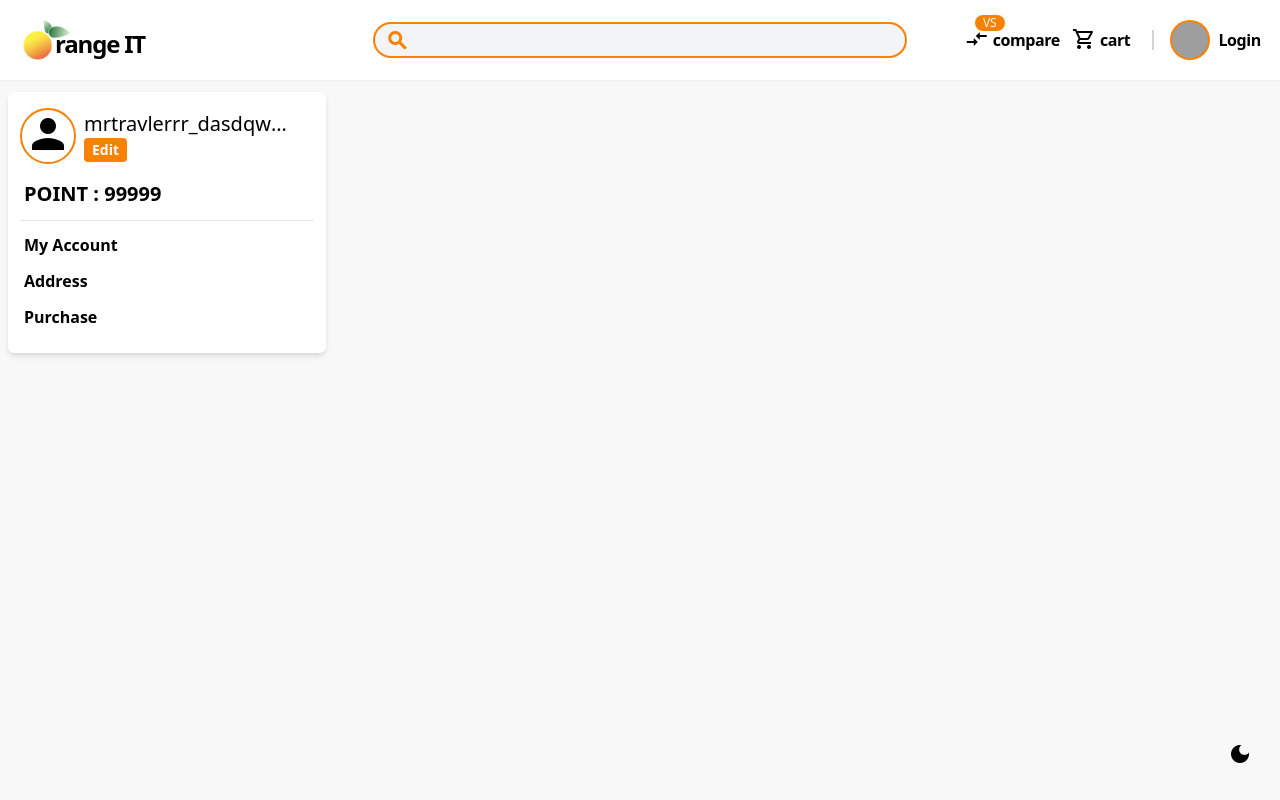
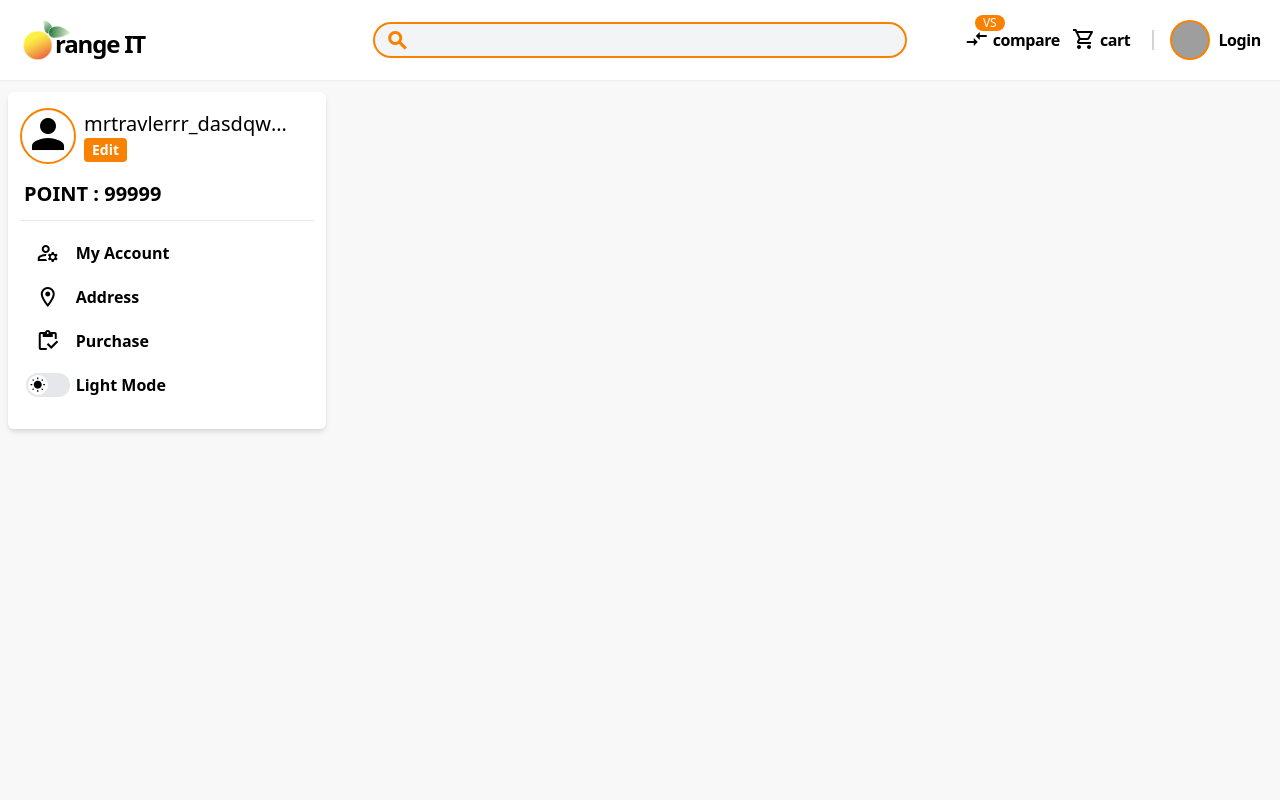
Before and after one commit to INT222-014-027-118/Orange-IT, a Vue app in the folder Frontend/: page /user in a window 1280 px wide. Built offline with nearby package versions, Linux system fonts and the light colour scheme; grey boxes are pictures that could not be loaded; what @splidejs/vue-splide, vue-sweetalert2 would draw is missing.

Commit message:
[Update] address, navbar, profile

```diff
--- a/Frontend/src/App.vue
+++ b/Frontend/src/App.vue
@@ -1,6 +1,6 @@
 <template>
     <div class="">
-        <nav-bar :change="changeMode" @switch-mode="switchMode"></nav-bar>
+        <nav-bar></nav-bar>
         <router-view class="mt-12 sm:mt-20 md:mt-20 lg:mt-20 mb-20" />
         <!-- <Footer class="h-20 bg-gray-300 text-center w-full" v-if="this.$route.name !== 'Login' && this.$route.name !== 'Register'">footer</Footer> -->
     </div>
@@ -20,23 +20,12 @@ export default {
         };
     },
     methods: {
-        switchMode() {
-            this.changeMode = !this.changeMode;
-            if (this.changeMode == false) {
-                localStorage.theme = "light";
-                document.getElementById("light");
-            } else {
-                localStorage.theme = "dark";
-                document.getElementById("dark");
-            }
-            this.mode();
-        },
         mode() {
             if (localStorage.theme === "dark" || (!("theme" in localStorage) && window.matchMedia("(prefers-color-scheme: dark)").matches)) {
-                this.changeMode = true;
+                this.$store.commit("setChangeMode", false);
                 document.documentElement.classList.add("dark");
             } else {
-                this.changeMode = false;
+                this.$store.commit("setChangeMode", true);
                 document.documentElement.classList.remove("dark");
             }
         },
--- a/Frontend/src/components/NavBar.vue
+++ b/Frontend/src/components/NavBar.vue
@@ -31,8 +31,7 @@
                             </div>
                         </div>
                         <span class="tracking-tight font-semibold">cart</span>
-                        <div class="absolute top-10 left-0 z-20 pt-10 transform -translate-y-10 w-16"
-                        @mouseenter="showCart = true" @mouseleave="showCart = false">
+                        <div class="absolute top-10 left-0 z-20 pt-10 transform -translate-y-10 w-16" @mouseenter="showCart = true" @mouseleave="showCart = false">
                             <div
                                 v-show="showCart"
                                 class="w-48 py-2 absolute right-0 bg-gray-100 rounded-md shadow-xl text-gray-800 dark:bg-gray-800 opacity-100 hover:text-black"
@@ -61,14 +60,6 @@
                 </div>
             </div>
         </div>
-        <div class="fixed bottom-5 right-5 p-2 z-50 cursor-pointer">
-            <div :class="{ hidden: !change }" @click="switchMode" class="">
-                <i class="mt-1 material-icons">light_mode</i>
-            </div>
-            <div :class="{ hidden: change }" @click="switchMode" class="">
-                <i class="mt-1 material-icons">dark_mode</i>
-            </div>
-        </div>
 
         <!-- <router-link
             to="/form"
@@ -81,11 +72,12 @@
             <span class="z-30 px-2 py-1 text-4xl bg-green-200 rounded-full shadow-md material-icons md:px-3 md:py-2 ring ring-green-400 dark:bg-green-700"> add </span>
             <span class="hidden py-4 pl-12 pr-4 -ml-10 bg-green-300 rounded-full shadow-md dark:bg-green-700 md:inline-flex" v-show="showAdd">Add Product</span>
         </router-link> -->
-        <div class="fixed bottom-0 bg-white w-full sm:hidden text-xs tracking-tighter px-4 py-0.5 z-50 select-none">
+        <div class="fixed bottom-0 bg-white w-full h-16 sm:hidden text-xs tracking-tighter px-4 py-0.5 z-50 select-none">
             <div class="flex flex-row justify-around font-semibold capitalize">
                 <div class="flex flex-col items-center w-16 p-1" @click="$router.push('/')">
                     <!-- <div class="material-icons">local_mall</div> -->
-                    <img src="../assets/orange.svg" alt="orange_icon" class="max-h-6" />
+                    <img v-show="this.$route.name === 'Home'" src="../assets/orange.svg" alt="orange_icon" class="max-h-6" />
+                    <div v-show="this.$route.name !== 'Home'" :class="[this.$route.name === 'Home' ? 'material-icons text-primary' : 'material-icons-outlined']">home</div>
                     <span class="">home</span>
                 </div>
                 <div class="flex flex-col items-center w-16 p-1">
@@ -97,13 +89,27 @@
                     <span class="">categories</span>
                 </div>
                 <div class="flex flex-col items-center w-16 p-1" @click="$router.push('/cart')">
-                    <div class="material-icons">shopping_cart</div>
+                    <div :class="[this.$route.name === 'Cart' ? 'material-icons text-primary' : 'material-icons-outlined']">shopping_cart</div>
                     <span class="">cart</span>
                 </div>
-                <div class="flex flex-col items-center w-16 p-1">
-                    <div class="material-icons">person</div>
-                    <span class="">account</span>
-                </div>
+                <router-link
+                    :to="{
+                        name: 'purchase',
+                        params: { purchaseDetail: 'purchase' },
+                    }"
+                    @click="this.$store.commit('setShowAccountPage', true)"
+                >
+                    <div class="flex flex-col items-center w-16 p-1">
+                        <div
+                            :class="[
+                                this.$route.name === 'purchase' || this.$route.name === 'manageProfile' || this.$route.name === 'Address' ? 'material-icons text-primary' : 'material-icons-outlined',
+                            ]"
+                        >
+                            person
+                        </div>
+                        <span class="">account</span>
+                    </div>
+                </router-link>
             </div>
         </div>
     </div>
--- a/Frontend/src/store/index.js
+++ b/Frontend/src/store/index.js
@@ -9,12 +9,20 @@ export default new Vuex.Store({
   },
   state: {
     itemTest: [],
-    cart: []
+    cart: [],
+    showAccountPage: true,
+    changeMode: false,
   },
   mutations: {
     addCartItem(state, item) {
       state.cart.push(item);
     },
+    setShowAccountPage(state, value = !state.showAccountPage) {
+      state.showAccountPage = value
+    },
+    setChangeMode(state, value = !state.changeMode) {
+      state.changeMode = value
+    }
   },
   actions: {
     addCartItem(context, item) {
@@ -25,8 +33,8 @@ export default new Vuex.Store({
     itemTest: state => state.itemTest,
     cart: state => state.cart,
     totalInCart: state => state.cart.length,
-    // totalInCart(state) {
-    //   return state.cart.length
-    // },
+    showAccountPage: state => state.showAccountPage,
+    changeMode: state => state.changeMode,
+
   }
 });
--- a/Frontend/src/views/Home.vue
+++ b/Frontend/src/views/Home.vue
@@ -3,7 +3,7 @@
         <Carousel class="container mx-auto lg:max-w-7xl" :images="promotionImages" />
 
         <div class="container lg:max-w-7xl grid grid-cols-4 gap-2 md:gap-3 mx-auto my-3 md:my-7 p-2 sm:px-5 md:px-3">
-            <router-link :to="{ name: 'resultProducts', params: { categoryName: category.itemName} }" v-for="category in categorys" :key="category">
+            <router-link :to="{ name: 'resultProducts', params: { categoryName: category.itemName } }" v-for="category in categorys" :key="category">
                 <div class="grid-cols-5 transition bg-white rounded-md shadow-md cursor-pointer md:grid md:h-28 ring ring-transparent hover:ring-primary">
                     <div class="flex flex-col items-center justify-center col-span-3 p-3 text-center bg-white rounded-md sm:p-5 md:p-7 dark:bg-blue-900 md:bg-gradient-to-r from-secondary to-white">
                         <i class="p-2 mb-2 text-white rounded-full material-icons md:p-3 md:hidden bg-primary md:pointer-events-nonemb-3">{{ category.icon }}</i>
@@ -26,15 +26,6 @@
                 <BaseProduct :product="product" />
             </router-link>
         </div>
-
-        <router-link
-            :to="{
-                name: 'purchase',
-                params: { purchaseDetail: 'purchase' },
-            }"
-            class="block px-2 py-0.5 text-sm font-semibold text-center text-white bg-primary rounded md:inline-block"
-            >Go to purchase</router-link
-        >
     </div>
 </template>
 
@@ -70,7 +61,6 @@ export default {
     },
     mounted() {
         this.scrollToTop();
-
     },
     created() {
         this.$store.dispatch("loadProducts");
--- a/Frontend/src/views/Profile.vue
+++ b/Frontend/src/views/Profile.vue
@@ -1,7 +1,7 @@
 <template>
     <div class="flex p-1 py-3 mx-auto max-w-7xl ">
-        <div class="fixed md:hidden" @click="showFull = !showFull" v-show="!showFull">back</div>
-        <div :class="[showFull ? 'w-full md:w-3/12' : 'hidden md:block']" class="mx-1 w-full  md:w-3/12 top-20 px-3 py-3 bg-white rounded-md shadow-md h-full">
+        <div class="fixed md:hidden" @click="changetShowAccountPage" v-show="!this.$store.getters.showAccountPage">back</div>
+        <div :class="[this.$store.getters.showAccountPage ? 'w-full md:w-3/12' : 'hidden md:block']" class="mx-1 w-full  md:w-3/12 top-20 px-3 py-3 bg-white rounded-md shadow-md h-full">
             <div class="">
                 <div class="flex items-center ">
                     <div class="self-start py-1">
@@ -23,7 +23,7 @@
                                     name: 'manageProfile',
                                     params: { manage: 'account' },
                                 }"
-                                @click="showFull = !showFull"
+                                @click="changetShowAccountPage"
                                 class="block px-2 py-0.5 text-sm font-semibold text-center text-white bg-primary rounded md:inline-block"
                                 >Edit</router-link
                             >
@@ -36,49 +36,60 @@
             </div>
 
             <div class="">
-                <div class="py-3 px-1 space-y-3">
+                <div class="py-5 px-1 space-y-5">
                     <router-link
                         :to="{
                             name: 'manageProfile',
                             params: { manage: 'account' },
                         }"
-                        @click="showFull = !showFull"
-                        class="hover:text-primary block font-semibold capitalize"
+                        @click="changetShowAccountPage"
+                        class="hover:text-primary flex font-semibold capitalize"
                         :class="[this.$route.name === 'manageProfile' ? 'md:text-primary hover:text-primaryfocus' : '']"
-                    >
-                        my account
+                        ><span class="material-icons-outlined text-center w-2/12">manage_accounts</span>
+                        <span class="ml-1">my account</span>
                     </router-link>
-                    <div class="">
                     <router-link
                         :to="{
                             name: 'Address',
                             params: { address: 'address' },
                         }"
-                            @click="showFull = !showFull"
-                            class="hover:text-primary block font-semibold capitalize"
+                        @click="changetShowAccountPage"
+                        class="hover:text-primary flex font-semibold capitalize items-center"
                         :class="[this.$route.name === 'Address' ? 'md:text-primary hover:text-primaryfocus' : '']"
                     >
-                            address
+                        <span class="material-icons-outlined text-center w-2/12">location_on</span>
+                        <span class="ml-1">address</span>
                     </router-link>
-                    </div>
-                    <div class="">
                     <router-link
                         :to="{
                             name: 'purchase',
                             params: { purchaseDetail: 'purchase' },
                         }"
-                            @click="showFull = !showFull"
-                            class="hover:text-primary block font-semibold capitalize"
+                        @click="changetShowAccountPage"
+                        class="hover:text-primary flex font-semibold capitalize"
                         :class="[this.$route.name === 'purchase' ? 'md:text-primary' : '']"
+                        ><span class="material-icons-outlined text-center w-2/12">inventory</span>
+                        <span class="ml-1">purchase</span>
+                    </router-link>
+
+                    <div class="flex items-center cursor-pointer select-none " @click="changeSetChangeMode()">
+                        <div class="flex justify-center w-2/12 md:w-auto lg:w-2/12">
+                            <div class="rounded-full w-11 h-6 p-0.5" :class="[this.$store.getters.changeMode == true ? 'bg-gray-200' : 'bg-gray-900']">
+                                <div
+                                    class="rounded-full w-5 h-5 transform duration-300 ease-in-out flex items-center justify-center"
+                                    :class="[this.$store.getters.changeMode == true ? '-translate-x-0 bg-white text-black' : 'translate-x-5 bg-gray-700 text-white']"
                                 >
-                            purchase
-                        </router-link>
+                                    <span class="material-icons-round text-base">{{ this.$store.getters.changeMode == true ? "wb_sunny" : "dark_mode" }}</span>
+                                </div>
+                            </div>
+                        </div>
+                        <span class="font-semibold capitalize ml-1">{{ this.$store.getters.changeMode == true ? "light mode" : "dark mode" }}</span>
                     </div>
                 </div>
             </div>
         </div>
 
-        <router-view class="mx-1 top-20 px-3 py-3 bg-white rounded-md shadow-md h-full" :class="[!showFull ? 'block  w-full md:w-9/12' : 'hidden md:block md:w-9/12']" />
+        <router-view class="mx-1 top-20 px-3 py-3 bg-white rounded-md shadow-md h-full" :class="[!this.$store.getters.showAccountPage ? 'block  w-full md:w-9/12' : 'hidden md:block md:w-9/12']" />
     </div>
 </template>
 
@@ -86,11 +97,44 @@
 export default {
     data() {
         return {
-            showFull: true,
-            showMore: true,
+            // switchMode: false,
+            // onswitchMode: false,
         };
     },
+    methods: {
+        changetShowAccountPage() {
+            this.$store.commit("setShowAccountPage");
+        },
+        changeSetChangeMode() {
+            this.$store.commit("setChangeMode");
+            if (this.$store.getters.changeMode == true) {
+                localStorage.theme = "light";
+                document.getElementById("light");
+            } else {
+                localStorage.theme = "dark";
+                document.getElementById("dark");
+            }
+            this.mode();
+        },
+        mode() {
+            if (localStorage.theme === "dark" || (!("theme" in localStorage) && window.matchMedia("(prefers-color-scheme: dark)").matches)) {
+                this.$store.commit("setChangeMode", false);
+                document.documentElement.classList.add("dark");
+            } else {
+                this.$store.commit("setChangeMode", true);
+                document.documentElement.classList.remove("dark");
+            }
+        },
+    },
+    mounted() {},
 };
 </script>
 
-<style></style>
+<style>
+.dark:root {
+    color-scheme: dark;
+}
+.light:root {
+    color-scheme: light;
+}
+</style>
--- a/Frontend/src/views/setting/Address.vue
+++ b/Frontend/src/views/setting/Address.vue
@@ -3,7 +3,7 @@
         <h1 class="text-3xl font-semibold p-3 capitalize">address</h1>
         <hr />
         <div class="px-3 py-4">
-            <div class="">
+            <div class="flex" :class="[showForm ? 'flex-row-reverse' : 'flex-row']">
                 <button
                     type="button"
                     class="px-4 py-2 text-white  rounded-md focus:outline-none capitalize"
@@ -13,16 +13,15 @@
                     {{ showForm ? "cancel" : "+ add" }}
                 </button>
             </div>
-            <div v-show="!showForm" v-for="(address, index) in addresses" :key="address" class="border p-2 m-3 relative">
-                <div class="absolute right-5 cursor-pointer text-red-500 p-2 font-semibold" @click="removeAddress(index)">remove</div>
-                <p>first name : {{ address.firstname }}</p>
-                <p>last name : {{ address.lastanme }}</p>
-                <p>phone : {{ address.phone }}</p>
-                <p>province : {{ address.province }}</p>
-                <p>district : {{ address.district }}</p>
-                <p>sub district : {{ address.sub_district }}</p>
-                <p>postal : {{ address.postal_code }}</p>
-                <p>address : {{ address.address }}</p>
+            <div v-show="!showForm" v-for="(address, index) in addresses" :key="address" class="border p-3 mt-4 relative">
+                <div class="absolute top-0 right-5 cursor-pointer text-red-500 p-2 font-semibold" @click="removeAddress(index)">remove</div>
+                <p class="capitalize">name : {{ address.firstname }} {{ address.lastanme }}</p>
+                <p class="capitalize">phone : {{ address.phone }}</p>
+                <p class="capitalize">
+                    address : {{ address.address == "" ? "" : ` ${address.address}, ` }}{{ address.sub_district == "" ? "" : `${address.sub_district}, ` }}
+                    {{ address.district == "" ? "" : `${address.district}, ` }}{{ address.province == "" ? "" : `${address.province}, ` }}
+                    {{ address.postal_code == "" ? "" : `${address.postal_code}` }}
+                </p>
             </div>
         </div>
         <div v-show="showForm">
@@ -100,7 +99,7 @@
                         <label for="postal" class="font-semibold block sm:w-2/6 sm:text-right pr-2">postal :</label>
                         <input
                             v-model="formAddress.postal_code"
-                            type="number"
+                            type="text"
                             id="postal"
                             minlength="5"
                             maxlength="5"
@@ -151,11 +150,11 @@ export default {
     },
     methods: {
         addAddress() {
-            this.addresses.push(this.formAddress);
+            let newAddress = {};
+            Object.assign(newAddress, this.formAddress);
+            this.addresses.push(newAddress);
             this.showForm = false;
-            // setTimeout(() => {
             this.resetForm();
-            // }, 1000);
         },
         removeAddress(index) {
             this.addresses.splice(index, 1);
@@ -174,22 +173,4 @@ export default {
 };
 </script>
 
-<style scpoed>
-/* Chrome, Safari, Edge, Opera */
-input::-webkit-outer-spin-button,
-input::-webkit-inner-spin-button {
-    -webkit-appearance: none;
-    margin: 0;
-}
-
-/* Firefox */
-input[type="number"] {
-    -moz-appearance: textfield;
-}
-</style>
-
-// ,1, // ...... .ifL1 // .;1ttttLLf1, ;fffff, // :LCLfttfLLLLL: ,tffffffi // ,CCCLf11ff1tff; ,1Lffffffff. // iLttt11ifLLLfft. :iitffffffLi // ;t1111ii1fffff1 ffffft;i1. // ,1iiiiii1tt1it, ifffff, //
-;1i;;;;i1tff: .fffff1 // ,t1ii;:::;i; ifffff, // .,;11iii;: .fffff1 // ..,,.,,.,iftitGi... ifffff, // .,,,::::,,,,..;LLLGt::::,,,. .fffff1 // ;,,,,,,,,,,,,,.,;tfi,::,,::::, ;fffff, //
-::,,,,,,,,..,:,,.:ft,::,,:,,::. .fffff1 // ,i:,,,,,,,,..,,,,,,;,:::,:,,,:: ;fffff, // .1:,,,,,,,,..,,,:,,,::,,,:,,,,:, .fffff1 // ;;:,,,,,:, ..,,,::,,,:,,:,,,,::.,1tfff: //
-,1;:,,,,;f:.,,,,,,:,..,,:,..,,::, .., // ;i::,,,,,:,,:,,:,:::,,,;1:,.,,,:, // .;;;:,,,,,,,,,::::::::::LGC;,,,,:. // .;;:,,.,,,,,,,,,,,,,,:::;;:,,,,,: // ,:::,.....,,,,,,,,,,,:,,,,,,,,,:. //
-....,....,,,,,,.....,,,,,,,,,,,,. // ,,.. .,::;:........,,,,,... // :,,...... ............ // :,........... ....:,...,. // ,,............. ...,1;,,,,. // ..
+<style scpoed></style>
```
Lines whose indentation alone changed are shown as unchanged.
